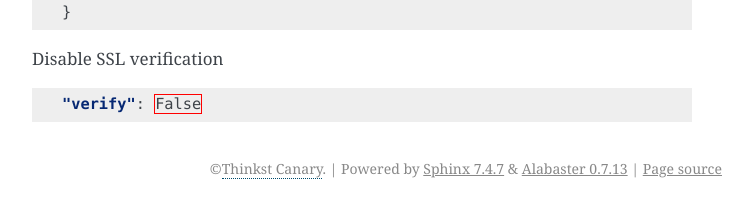
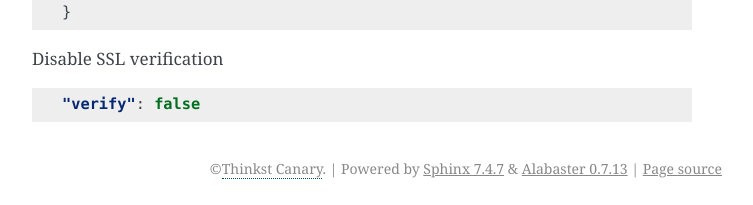
Before and after one commit to thinkst/opencanary, a Sphinx documentation site: the page built from docs/alerts/webhook.md, in a window 1280 px wide and 900 px high, scrolled down 1574 px. Shown: the part 692-897 px from the top of the window, without its empty margins (388-1141 px from the left). Built offline with Sphinx 7.4.7, drawn with Linux system fonts in a browser that asks for light colours.

Commit message:
Update heading marker and json

````diff
--- a/docs/alerts/webhook.md
+++ b/docs/alerts/webhook.md
@@ -1,6 +1,4 @@
-HTTP Webhook Alerts
-====================
-
+# HTTP Webhook Alerts
 OpenCanary includes a customizable Webhook logging handler to send data to an HTTP endpoint. The handler has a few defaults for a basic configuration but is flexible enough that it can be customized for advanced usage.
 
 The following configuration options are required for this handler:
@@ -91,5 +89,5 @@ Add query parameters. For example to add `?test=yes&redirect=no` you would use:
 ```
 Disable SSL verification
 ```json
-"verify": False
+"verify": false
 ```
````
